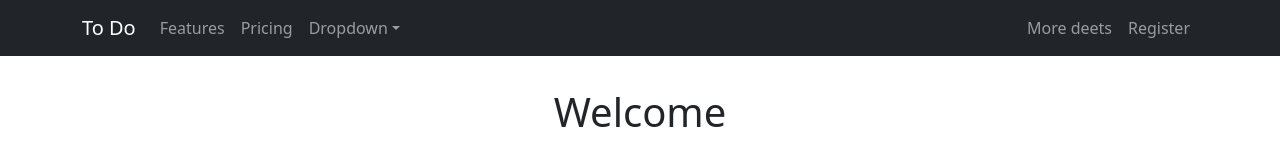
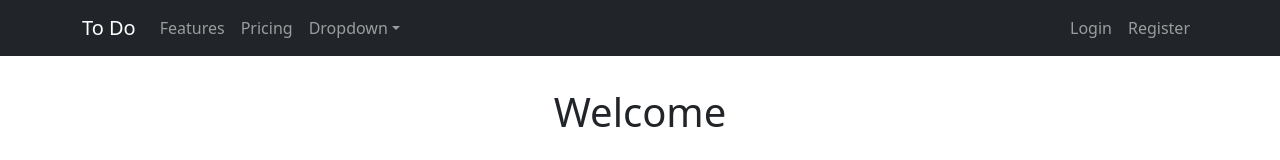
Before and after one commit to ishmumr7/to-do, a React (Create React App) app: page / in a window 1280 px wide. Shown: the top 160 px of the page. Built offline with nearby package versions, Linux system fonts and the light colour scheme.

Commit message:
Add login nav

```diff
--- a/src/components/Navigation/Navigation.js
+++ b/src/components/Navigation/Navigation.js
@@ -35,7 +35,7 @@ const Navigation = () => {
                             </NavDropdown>
                         </Nav>
                         <Nav>
-                            <Nav.Link href="#deets">More deets</Nav.Link>
+                            <Nav.Link href="/login">Login</Nav.Link>
                             <Nav.Link eventKey={2} href="/register">
                                 Register
                             </Nav.Link>
```
